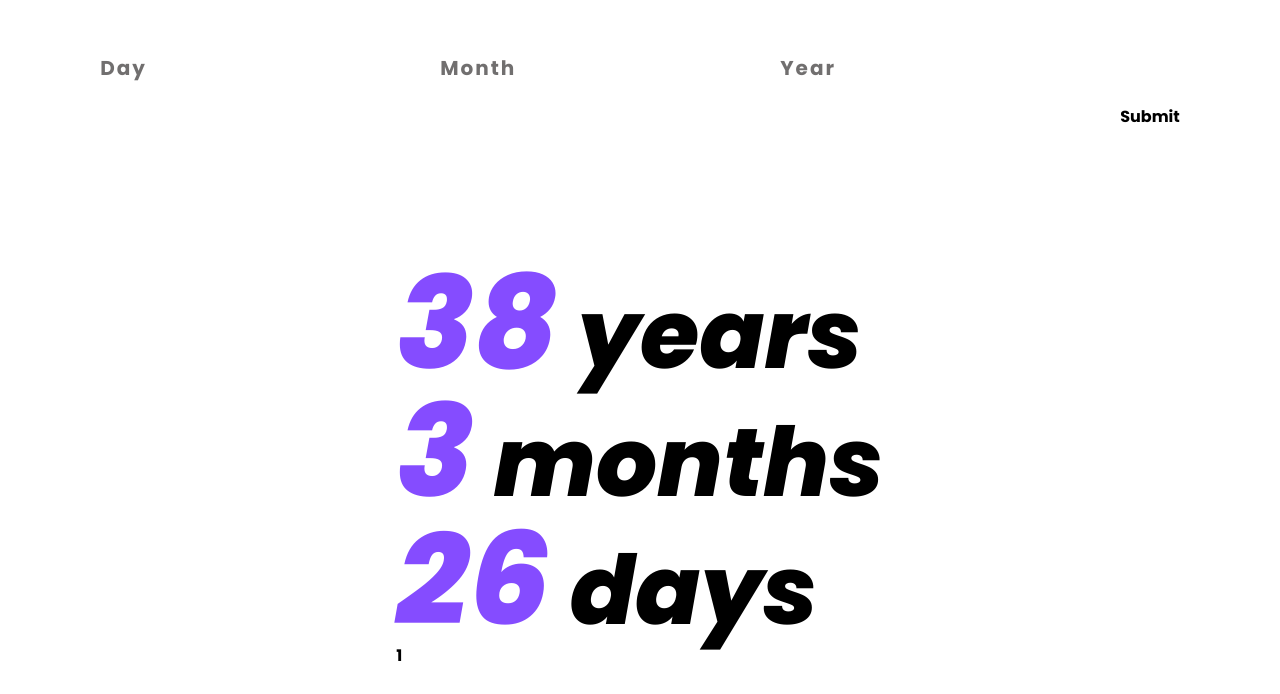
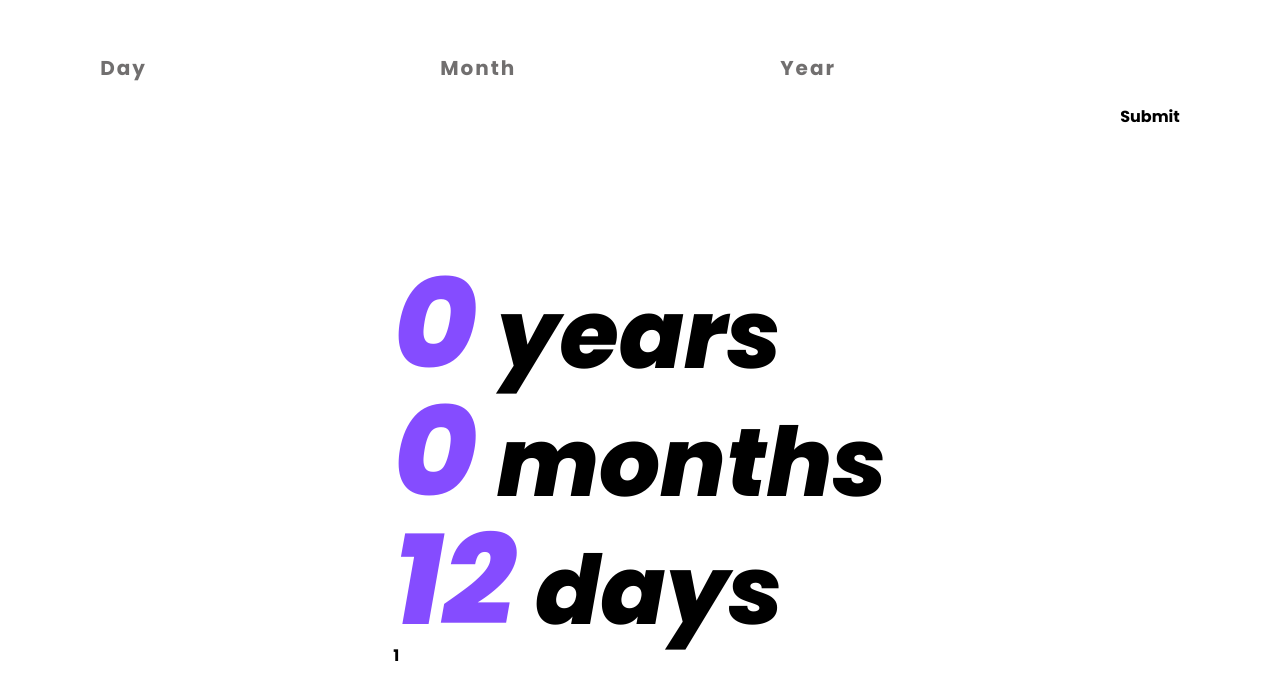
Before and after one commit to lucasgotz13/Holiday-calculator, a React (Vite) app: page / in a window 1280 px wide. Shown: the part 106-800 px from the top of the page. Built offline with nearby package versions, Linux system fonts and the light colour scheme.

Commit message:
Add: Added functionality to calculate the difference of months and years

```diff
--- a/src/components/Holiday.tsx
+++ b/src/components/Holiday.tsx
@@ -2,18 +2,19 @@ import { useContext } from "react";
 import { HolidayContext } from "../context/HolidayContext";
 
 function Holiday() {
-    const { count, setCount } = useContext(HolidayContext);
+    const { count, setCount, day, month, year } = useContext(HolidayContext);
 
     return (
         <div className="mt-20 flex flex-col justify-center font-Poppins">
             <h1 className="text-8xl italic font-bold">
-                <span className="text-9xl text-MentorPurple">38</span> years
+                <span className="text-9xl text-MentorPurple">{year}</span> years
             </h1>
             <h1 className="text-8xl italic font-bold">
-                <span className="text-9xl text-MentorPurple">3</span> months
+                <span className="text-9xl text-MentorPurple">{month}</span>{" "}
+                months
             </h1>
             <h1 className="text-8xl italic font-bold">
-                <span className="text-9xl text-MentorPurple">26</span> days
+                <span className="text-9xl text-MentorPurple">{day}</span> days
             </h1>
             <p>{count}</p>
         </div>
--- a/src/components/HolidayForm.tsx
+++ b/src/components/HolidayForm.tsx
@@ -1,34 +1,36 @@
+import { useContext, useEffect } from "react";
+import { HolidayContext } from "../context/HolidayContext";
+
 const HOLIDAYS = [
     {
-        date: new Date("01/01/2023"),
+        date: new Date("2023-01-01"),
         name: "Año nuevo",
     },
     {
-        date: new Date("24/03/2023"),
+        date: new Date("2023-03-24"),
         name: "Día Nacional de la Memoria por la Verdad y la Justicia",
     },
     {
-        date: new Date("07/04/2023"),
+        date: new Date("2023-04-07"),
         name: "Viernes Santo",
     },
     {
-        date: new Date("25/05/2023"),
+        date: new Date("2023-05-25"),
         name: "Día de la Revolución de Mayo",
     },
     {
-        date: new Date("20/06/2023"),
+        date: new Date("2023-06-20"),
         name: "Paso a la Inmortalidad del General Manuel Belgrano",
     },
     {
-        date: new Date("21/08/2023"),
+        date: new Date("2023-08-21"),
         name: "Paso a la Inmortalidad del General José de San Martín",
     },
     {
-        date: new Date("20/11/2023"),
+        date: new Date("2023-11-20"),
         name: "Día de la Soberanía Nacional",
     },
 ];
-
 const today = new Date();
 const nextHoliday = HOLIDAYS.find((holiday) => holiday.date > today) || {
     ...HOLIDAYS[0],
@@ -40,8 +42,40 @@ const nextHoliday = HOLIDAYS.find((holiday) => holiday.date > today) || {
 };
 
 const diferenciaEnMilisegundos = nextHoliday.date.getTime() - today.getTime();
+
 const diferenciaEnDias = Math.round(diferenciaEnMilisegundos / 86400000);
+console.log(diferenciaEnDias);
+const diferenciaEnMeses = Math.round(diferenciaEnDias / 30);
+console.log(diferenciaEnMeses);
+const diferenciaEnAños = Math.round(diferenciaEnMeses / 12);
+console.log(diferenciaEnAños);
+
 function HolidayForm() {
+    const { day, month, year, setDay, setMonth, setYear } =
+        useContext(HolidayContext);
+
+    useEffect(() => {
+        if (
+            (diferenciaEnDias >= 31 && (today.getMonth() + 1) % 2 === 0) ||
+            (diferenciaEnDias >= 31 && today.getMonth() + 1 === 8)
+        ) {
+            setDay(diferenciaEnDias - 31);
+            setMonth(diferenciaEnMeses);
+            setYear(diferenciaEnAños);
+            console.log(day);
+        } else if (diferenciaEnDias > 30 && (today.getMonth() + 1) % 2 !== 0) {
+            setDay(diferenciaEnDias - 30);
+            setMonth(diferenciaEnMeses);
+            setYear(diferenciaEnAños);
+            console.log(day);
+            console.log(month);
+        } else {
+            setDay(diferenciaEnDias);
+            setMonth(0);
+            setYear(0);
+        }
+    }, [day, month, year]);
+
     return (
         <form className="mt-20 flex items-center gap-5 justify-center">
             <div className="flex flex-col">
--- a/src/context/HolidayContext.tsx
+++ b/src/context/HolidayContext.tsx
@@ -6,6 +6,9 @@ export const HolidayContext = createContext(0);
 
 export const HolidayProvider = ({ children }) => {
     const [count, setCount] = useState<number>(1);
+    const [day, setDay] = useState(0);
+    const [month, setMonth] = useState(0);
+    const [year, setYear] = useState(0);
 
     return (
         <HolidayContext.Provider
@@ -13,6 +16,12 @@ export const HolidayProvider = ({ children }) => {
             value={{
                 count,
                 setCount,
+                setDay,
+                day,
+                month,
+                year,
+                setMonth,
+                setYear,
             }}
         >
             {children}
```
